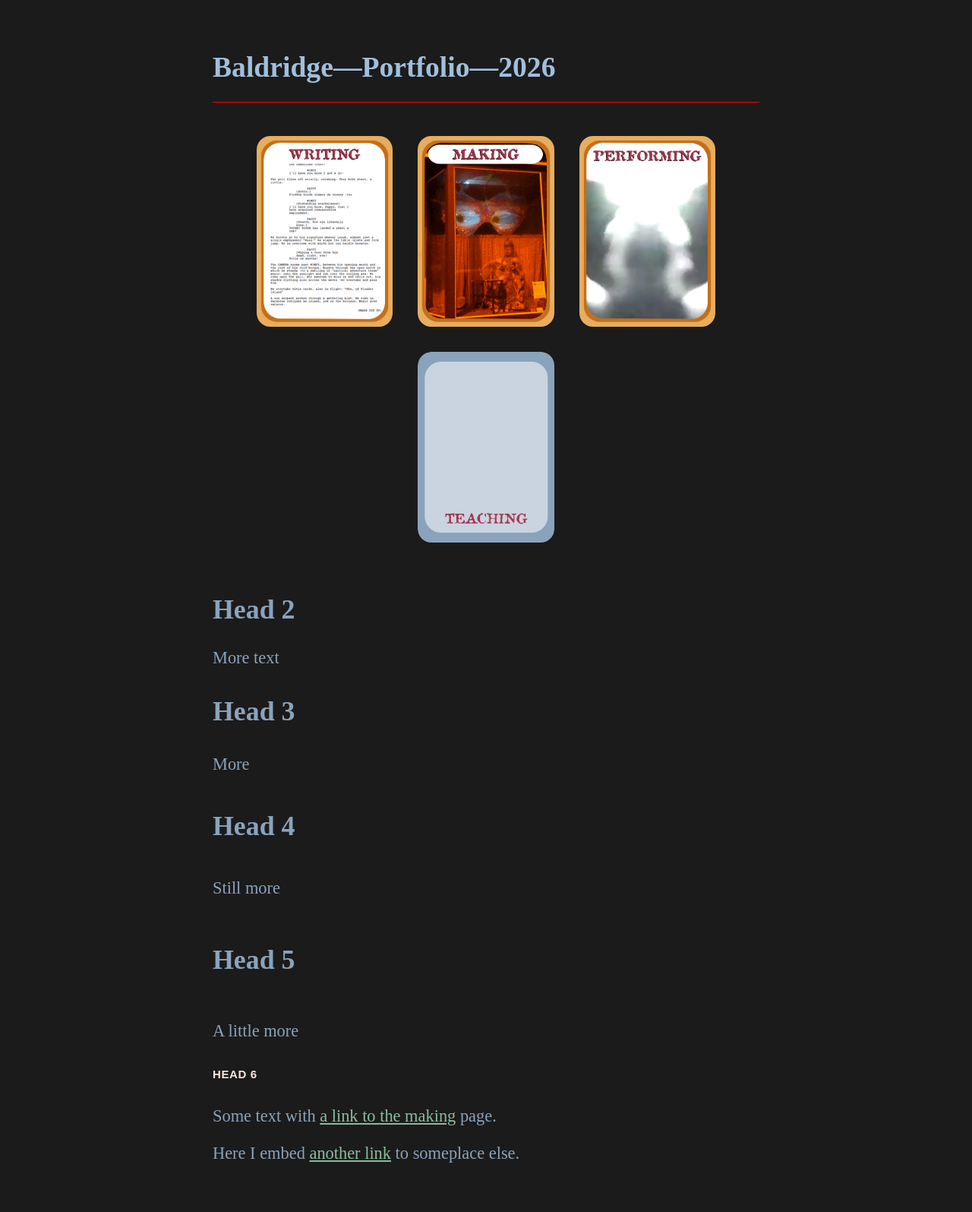
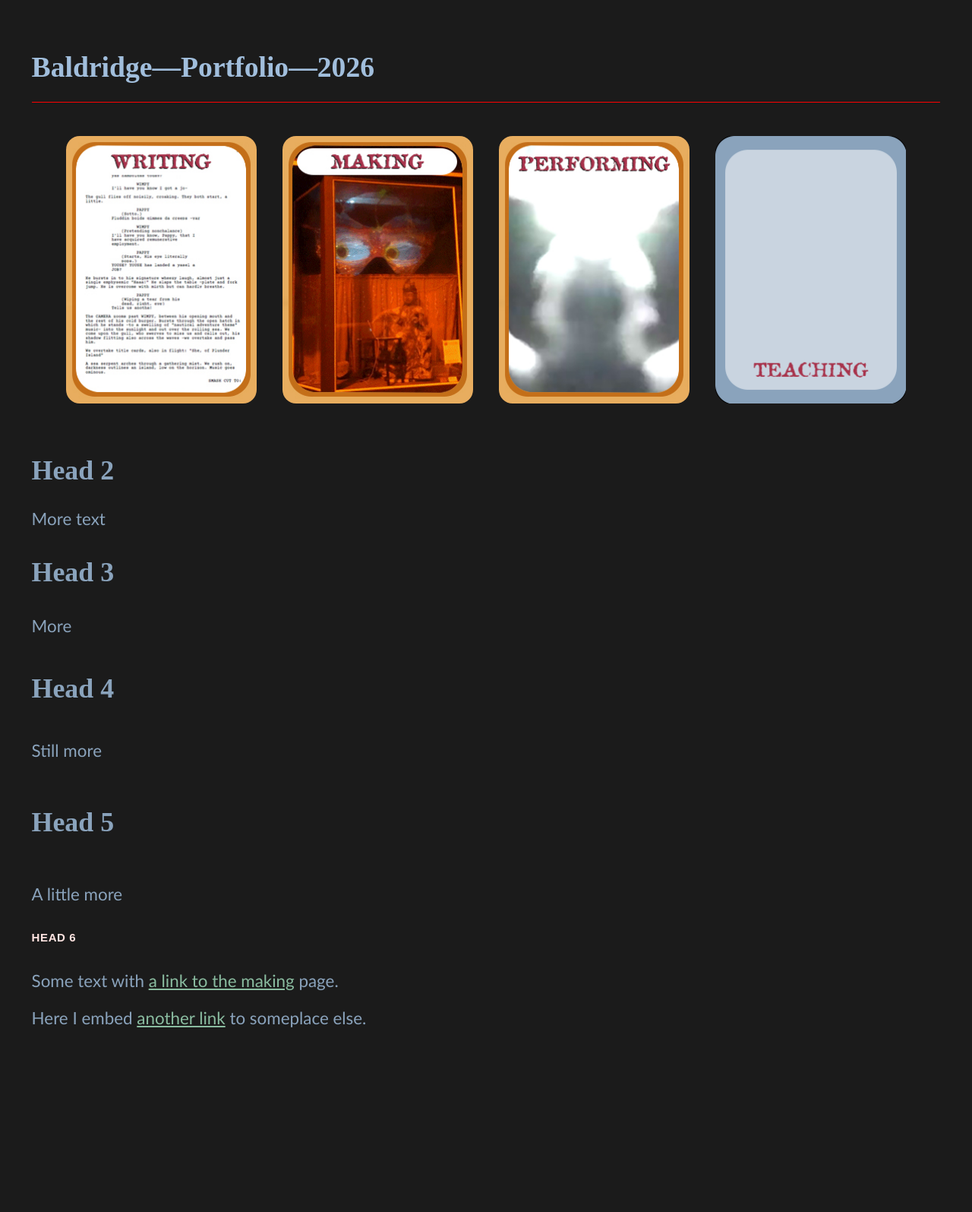
Before and after one commit to Interactimation/portfolio, a Jekyll site: the page built from index.md, in a window 1280 px wide. Shown: the whole page at 76% size. Built offline with Jekyll 4.4.1, drawn with Linux system fonts in a browser that asks for light colours; after the commit the page ends 1417 px from its top, so only the background shows below that.

Commit message:
sanserif

```diff
--- a/assets/custom.css
+++ b/assets/custom.css
@@ -16,8 +16,8 @@ html {
 
 /* narrow body*/
 .markdown-body {
-  max-width: 720px;
-  margin: auto;
+  max-width: 1200px;
+  margin: 0 auto;
   padding: 1.5em;
 }
 
@@ -28,10 +28,11 @@ a:visited { color: #938abc; }
 a:hover   { color: #8abcbb; }
 a { text-decoration: underline; }
 
-/* style headlines and text */
+/* style text */
 
 .markdown-body {
   font-size: 140%;
+  font-family: "Trebuchet MS", Trebuchet, Arial, sans-serif;
 }
 
 /* headings 1–5 share font */
```
